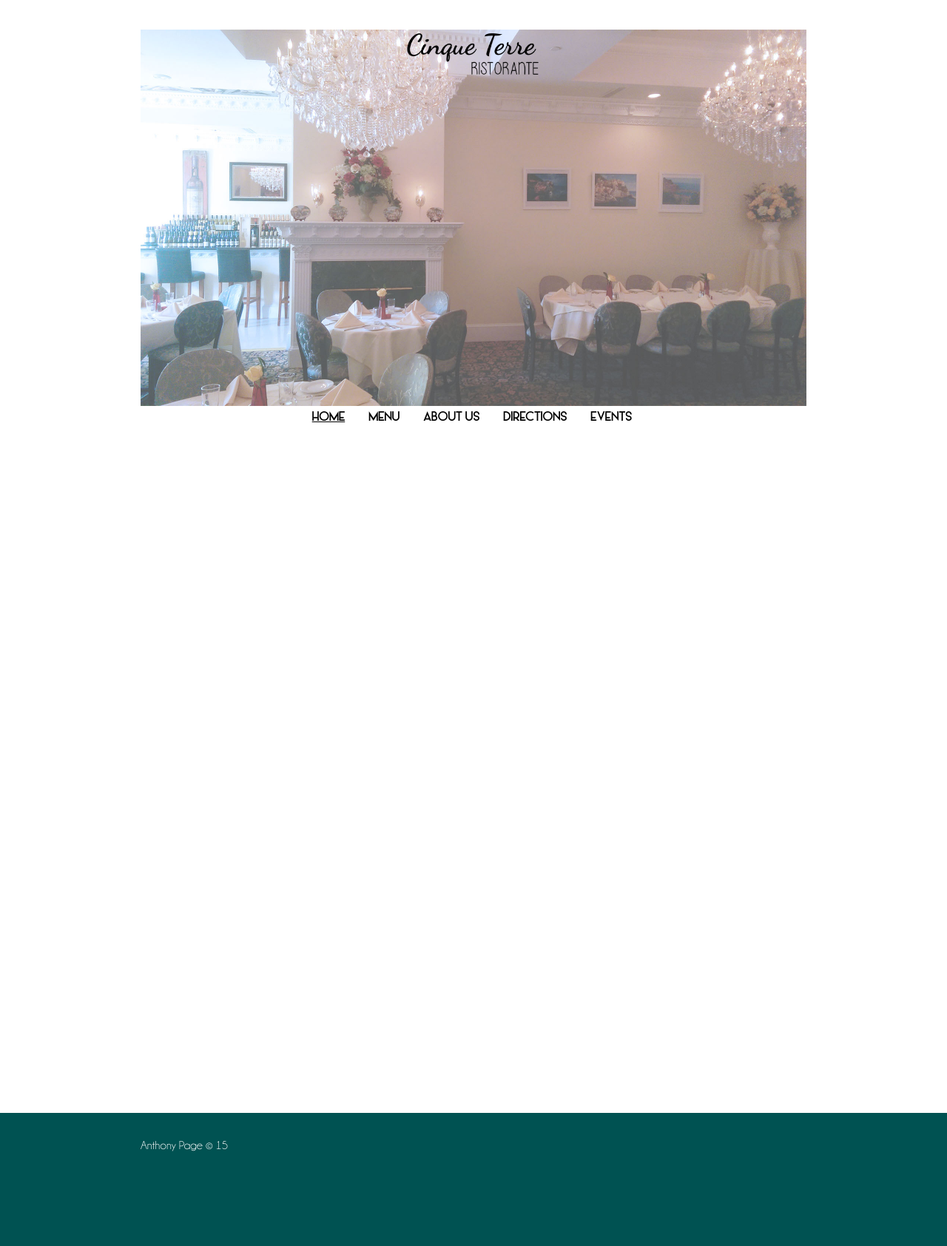
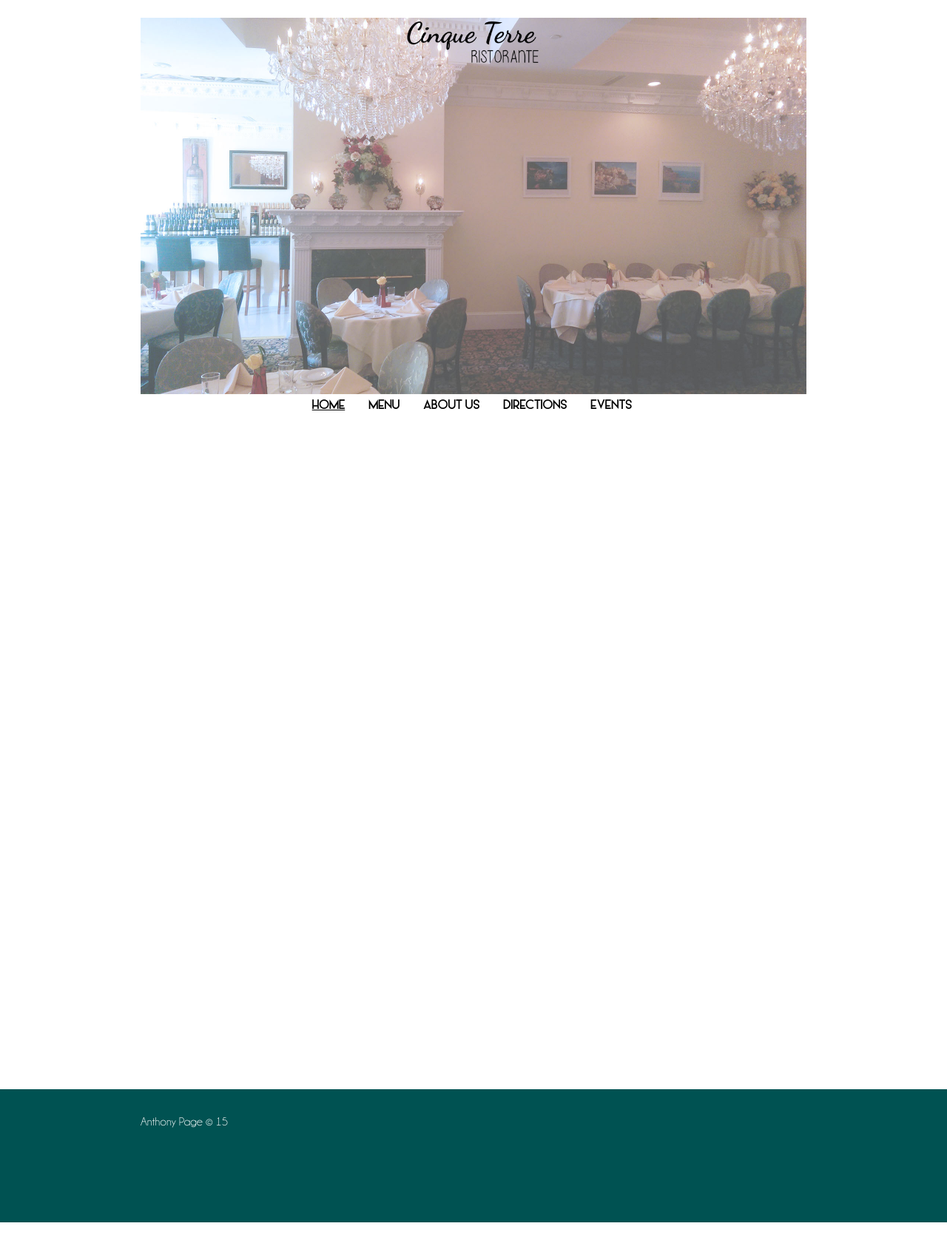
Before and after one commit to cinqueterreli/cinqueterre.github.io, a Jekyll site: the page built from 00index.html, in a window 1280 px wide. Shown: the whole page at 74% size. Built offline with Jekyll 4.4.1, drawn with Linux system fonts in a browser that asks for light colours; after the commit the page ends 1653 px from its top, so only the background shows below that.

Commit message:
Update main.css

```diff
--- a/css/main.css
+++ b/css/main.css
@@ -94,7 +94,6 @@ a:hover {
 /*-------- HEADER ---------*/
 
 .site-header {
-	padding:1em 0;
 	text-align:center;
 }
 
```
